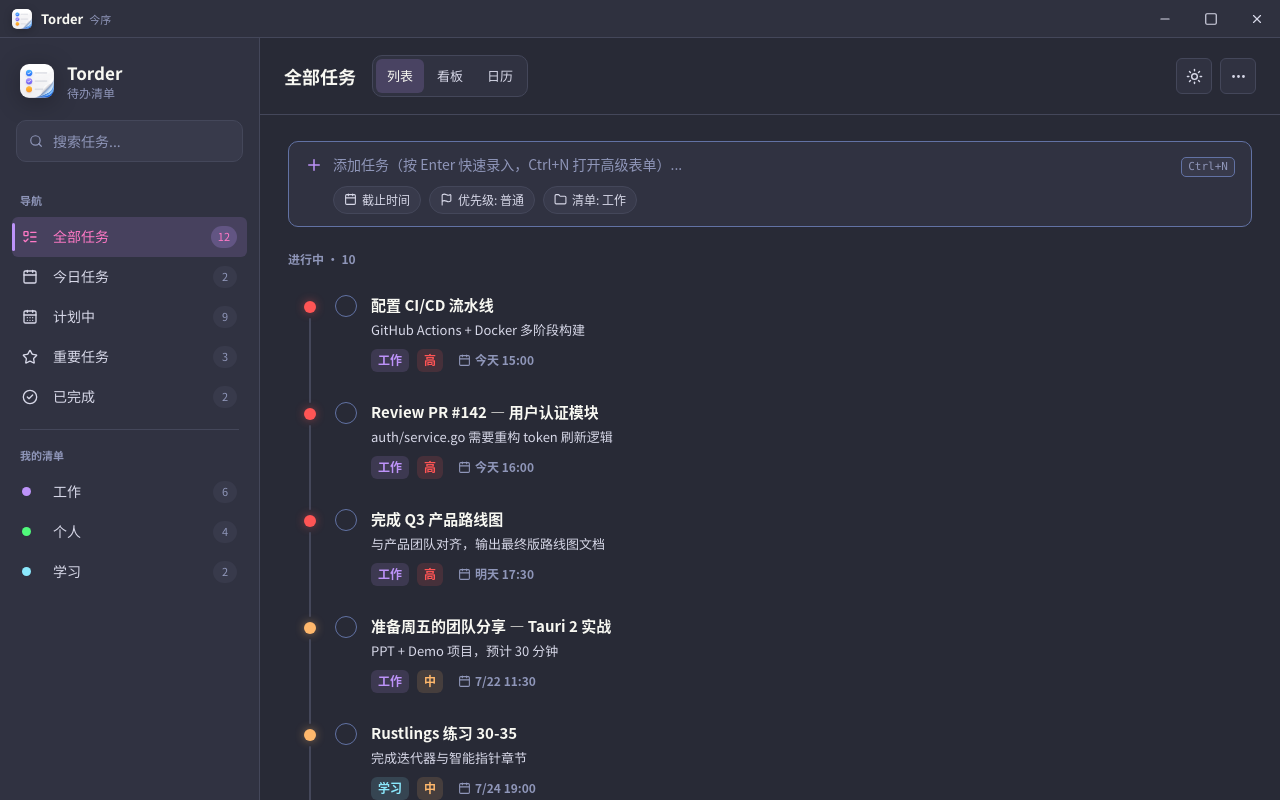
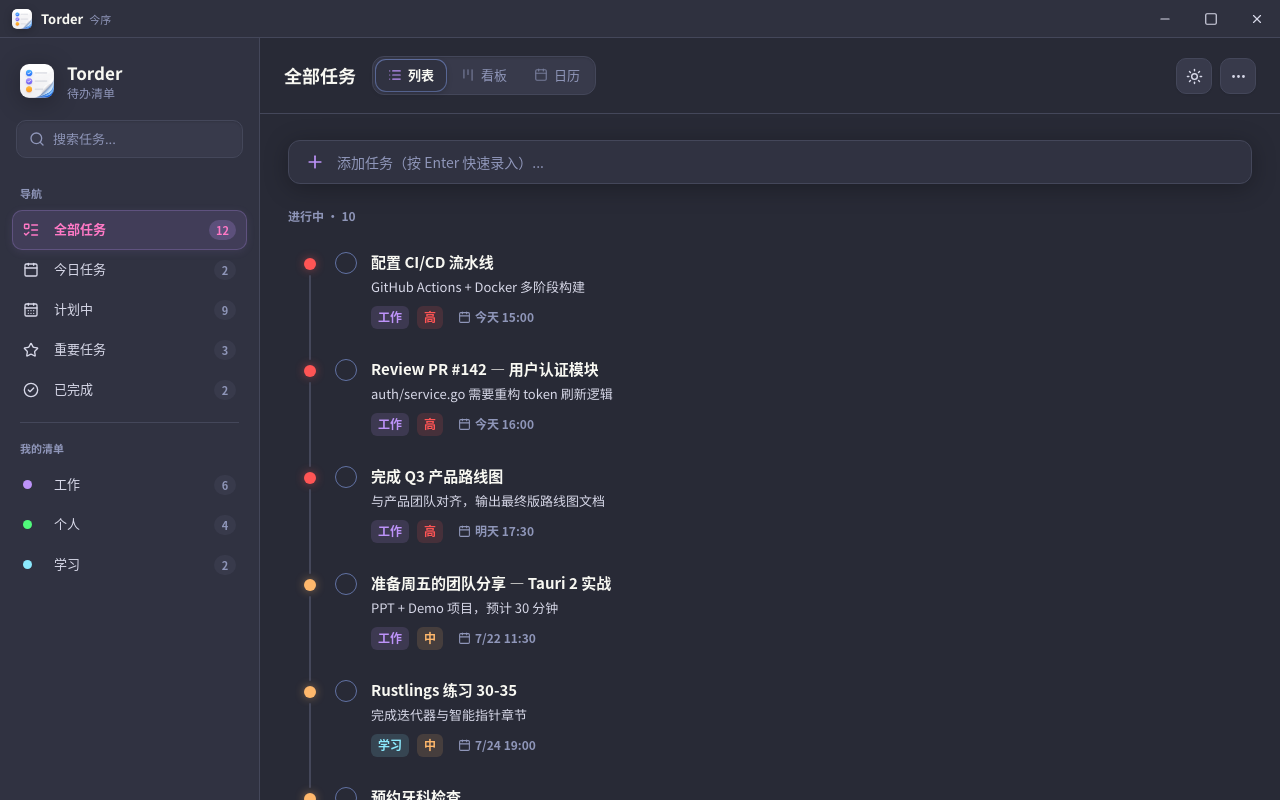
Before and after one commit to kelongyan/Torder, a React (Vite) app: page / in a window 1280 px wide. Built offline with nearby package versions, Linux system fonts and the light colour scheme.

Commit message:
feat: 精修首页UI视觉与动态展开交互，更新README及界面截图

```diff
--- a/src/components/layout/MainHeader.tsx
+++ b/src/components/layout/MainHeader.tsx
@@ -1,3 +1,4 @@
+import { useRef, useEffect } from "react";
 import { MoreHorizontal, Moon, Sun } from "lucide-react";
 import { layoutOptions } from "../../constants/taskConfig";
 import { usePresence } from "../../hooks/usePresence";
@@ -32,57 +33,90 @@ export function MainHeader({
   onShowCompletedChange: () => void;
 }) {
   const menuPresence = usePresence(menuOpen, 180);
+  const menuAnchorRef = useRef<HTMLDivElement>(null);
+
+  useEffect(() => {
+    if (!menuOpen) return;
+
+    const handlePointerDownOutside = (event: PointerEvent) => {
+      if (
+        menuAnchorRef.current &&
+        !menuAnchorRef.current.contains(event.target as Node)
+      ) {
+        onMenuToggle();
+      }
+    };
+
+    document.addEventListener("pointerdown", handlePointerDownOutside);
+    return () => {
+      document.removeEventListener("pointerdown", handlePointerDownOutside);
+    };
+  }, [menuOpen, onMenuToggle]);
+
+  const handleSortSelect = (newSortBy: import("../../types/database").TaskSortBy) => {
+    onSortChange(newSortBy);
+    onMenuToggle();
+  };
+
+  const handleShowCompletedToggle = () => {
+    onShowCompletedChange();
+    onMenuToggle();
+  };
 
   return (
     <header className="main-header">
       <div className="main-header-left" style={{ display: "flex", alignItems: "center", gap: "16px" }}>
         <h1 style={{ margin: 0, fontSize: "18px", fontWeight: 700 }}>{title}</h1>
         <div className="layout-tabs" aria-label="布局切换">
-          {layoutOptions.map((item) => (
+          {layoutOptions.map((item) => {
+            const Icon = item.icon;
+            return (
               <button
                 key={item.value}
                 type="button"
                 className={layout === item.value ? "active" : ""}
                 onClick={() => onLayoutChange(item.value)}
               >
-              {item.label}
+                <Icon aria-hidden="true" className="tab-icon" />
+                <span>{item.label}</span>
               </button>
-          ))}
+            );
+          })}
         </div>
       </div>
 
       <div className="header-actions">
         <button
           type="button"
-          className="icon-button"
+          className="icon-button theme-toggle-btn"
           onClick={onThemeToggle}
           aria-label="切换主题"
-          title="切换主题"
+          title={`当前主题: ${theme === "dark" ? "暗色" : "亮色"}，点击切换`}
         >
           {theme === "dark" ? (
-            <Sun aria-hidden="true" />
+            <Sun aria-hidden="true" className="theme-icon sun" />
           ) : (
-            <Moon aria-hidden="true" />
+            <Moon aria-hidden="true" className="theme-icon moon" />
           )}
         </button>
 
-        <div className="menu-anchor">
+        <div className="menu-anchor" ref={menuAnchorRef}>
           <button
             type="button"
-            className="icon-button"
+            className={`icon-button menu-toggle-btn ${menuOpen ? "active" : ""}`}
             onClick={onMenuToggle}
             aria-label="更多设置"
             aria-expanded={menuOpen}
           >
-            <MoreHorizontal aria-hidden="true" />
+            <MoreHorizontal aria-hidden="true" className="menu-icon" />
           </button>
           {menuPresence.rendered && (
             <ViewMenu
               sortBy={sortBy}
               showCompleted={showCompleted}
               presence={menuPresence.phase}
-              onSortChange={onSortChange}
-              onShowCompletedChange={onShowCompletedChange}
+              onSortChange={handleSortSelect}
+              onShowCompletedChange={handleShowCompletedToggle}
             />
           )}
         </div>
--- a/src/components/layout/Sidebar.tsx
+++ b/src/components/layout/Sidebar.tsx
@@ -37,7 +37,7 @@ export function Sidebar({
       </div>
 
       <label className="search-box">
-        <Search aria-hidden="true" className="icon-sm" />
+        <Search aria-hidden="true" className="search-icon" />
         <input
           value={searchQuery}
           onChange={(event) => onSearchChange(event.target.value)}
--- a/src/components/task/TaskQuickAdd.tsx
+++ b/src/components/task/TaskQuickAdd.tsx
@@ -6,7 +6,6 @@ export function TaskQuickAdd({
   lists,
   defaultListId,
   onInlineCreate,
-  onOpenDialog,
 }: {
   lists: TaskList[];
   defaultListId: string;
@@ -17,9 +16,12 @@ export function TaskQuickAdd({
   const [priority, setPriority] = useState<0 | 1 | 2>(1);
   const [listId, setListId] = useState(defaultListId);
   const [dueChoice, setDueChoice] = useState<"none" | "today" | "tomorrow">("none");
+  const [isFocused, setIsFocused] = useState(false);
 
   const activeListId = lists.some((l) => l.id === listId) ? listId : defaultListId;
   const currentList = lists.find((l) => l.id === activeListId);
+
+  const isExpanded = isFocused || title.trim().length > 0;
 
   const handleKeyDown = async (e: KeyboardEvent<HTMLInputElement>) => {
     if (e.key === "Enter" && title.trim()) {
@@ -68,32 +70,25 @@ export function TaskQuickAdd({
   const dueLabels = { none: "截止时间", today: "今天 20:00", tomorrow: "明天 09:00" };
 
   return (
-    <div className="quick-add-inline">
+    <div className={`quick-add-inline ${isExpanded ? "is-expanded" : "is-collapsed"}`}>
       <div className="quick-add-input-row">
         <Plus aria-hidden="true" className="add-icon" />
         <input
           type="text"
           value={title}
           onChange={(e) => setTitle(e.target.value)}
+          onFocus={() => setIsFocused(true)}
+          onBlur={() => setIsFocused(false)}
           onKeyDown={handleKeyDown}
-          placeholder="添加任务（按 Enter 快速录入，Ctrl+N 打开高级表单）..."
+          placeholder="添加任务（按 Enter 快速录入）..."
         />
-        {onOpenDialog && (
-          <button
-            type="button"
-            className="btn-dialog-trigger"
-            onClick={onOpenDialog}
-            title="高级弹窗创建 (Ctrl+N)"
-          >
-            <kbd>Ctrl+N</kbd>
-          </button>
-        )}
       </div>
 
       <div className="quick-add-chips-row">
         <button
           type="button"
-          className={`quick-add-chip ${dueChoice !== "none" ? "active" : ""}`}
+          className={`quick-add-chip ${dueChoice !== "none" ? "active due-active" : ""}`}
+          onMouseDown={(e) => e.preventDefault()}
           onClick={cycleDue}
         >
           <Calendar className="chip-icon" />
@@ -102,7 +97,8 @@ export function TaskQuickAdd({
 
         <button
           type="button"
-          className={`quick-add-chip ${priority === 2 ? "active" : ""}`}
+          className={`quick-add-chip priority-chip-${priority} ${priority > 0 ? "active" : ""}`}
+          onMouseDown={(e) => e.preventDefault()}
           onClick={cyclePriority}
         >
           <Flag className="chip-icon" />
@@ -111,7 +107,8 @@ export function TaskQuickAdd({
 
         <button
           type="button"
-          className="quick-add-chip"
+          className="quick-add-chip list-chip"
+          onMouseDown={(e) => e.preventDefault()}
           onClick={cycleList}
         >
           <Folder className="chip-icon" />
--- a/src/constants/taskConfig.ts
+++ b/src/constants/taskConfig.ts
@@ -4,6 +4,8 @@ import {
   CheckCircle2,
   Clock,
   Flag,
+  Kanban,
+  List,
   ListTodo,
   Star,
   type LucideIcon,
@@ -21,10 +23,10 @@ export const systemNav: Array<{
   { view: "completed", icon: CheckCircle2 },
 ];
 
-export const layoutOptions: Array<{ value: TaskLayout; label: string }> = [
-  { value: "list", label: "列表" },
-  { value: "board", label: "看板" },
-  { value: "calendar", label: "日历" },
+export const layoutOptions: Array<{ value: TaskLayout; label: string; icon: LucideIcon }> = [
+  { value: "list", label: "列表", icon: List },
+  { value: "board", label: "看板", icon: Kanban },
+  { value: "calendar", label: "日历", icon: Calendar },
 ];
 
 export const sortOptions: Array<{
--- a/src/styles/layout.css
+++ b/src/styles/layout.css
@@ -159,15 +159,16 @@
 
 .search-box {
   display: flex;
-  height: 42px;
+  height: 38px;
   align-items: center;
-  gap: 10px;
-  margin: 0 16px 19px;
+  gap: 8px;
+  margin: 0 16px 16px;
   border: 1px solid var(--border);
   border-radius: var(--radius);
   background: var(--bg-tertiary);
-  padding: 0 12px;
+  padding: 0 10px 0 12px;
   color: var(--text-muted);
+  box-shadow: inset 0 1px 2px rgba(0, 0, 0, 0.12);
   transition:
     border-color var(--motion-fast) var(--ease-standard),
     background-color var(--motion-fast) var(--ease-standard),
@@ -175,9 +176,24 @@
 }
 
 .search-box:focus-within {
-  border-color: var(--accent-border);
-  background: var(--bg-hover);
-  box-shadow: 0 0 0 4px var(--focus-ring);
+  border-color: var(--accent);
+  background: var(--bg-secondary);
+  box-shadow:
+    0 0 0 3px color-mix(in srgb, var(--accent) 20%, transparent),
+    inset 0 1px 1px rgba(0, 0, 0, 0.05);
+}
+
+.search-box .search-icon {
+  width: 16px;
+  height: 16px;
+  color: var(--text-muted);
+  flex-shrink: 0;
+  transition: color var(--motion-fast) var(--ease-standard), transform var(--motion-fast) var(--ease-spring);
+}
+
+.search-box:focus-within .search-icon {
+  color: var(--accent);
+  transform: scale(1.08);
 }
 
 .search-box input {
@@ -186,12 +202,26 @@
   outline: 0;
   background: transparent;
   color: var(--text-primary);
-  font-size: 14px;
-  line-height: 22px;
+  font-size: 13px;
+  line-height: 20px;
 }
 
 .search-box input::placeholder {
   color: var(--text-muted);
+}
+
+.search-kbd {
+  min-width: 0;
+  border: 1px solid var(--border);
+  border-radius: 4px;
+  background: var(--bg-secondary);
+  padding: 1px 5px;
+  color: var(--text-muted);
+  font-size: 10px;
+  font-weight: 600;
+  line-height: 14px;
+  letter-spacing: 0.3px;
+  opacity: 0.85;
 }
 
 .sidebar-nav {
@@ -218,47 +248,44 @@
   grid-template-columns: 20px minmax(0, 1fr) auto;
   align-items: center;
   gap: 11px;
-  border: 0;
-  border-radius: var(--radius-sm);
+  border: 1px solid transparent;
+  border-radius: var(--radius);
   background: transparent;
-  padding: 8px 10px 9px;
+  padding: 7px 10px 8px;
   color: var(--text-secondary);
+  font-size: 13px;
+  font-weight: 500;
   text-align: left;
   transition:
     background-color var(--motion-fast) var(--ease-standard),
+    border-color var(--motion-fast) var(--ease-standard),
     color var(--motion-fast) var(--ease-standard),
+    box-shadow var(--motion-fast) var(--ease-standard),
     transform var(--motion-fast) var(--ease-spring);
   will-change: transform;
 }
 
 .nav-item::before {
-  position: absolute;
-  inset: 6px auto 6px 0;
-  width: 3px;
-  border-radius: 999px;
-  background: var(--accent);
-  content: "";
-  opacity: 0;
-  transform: scaleY(0.38);
-  transition:
-    opacity var(--motion-fast) var(--ease-standard),
-    transform var(--motion-soft) var(--ease-out);
+  display: none;
 }
 
 .nav-item:hover {
   background: var(--bg-hover);
   color: var(--text-primary);
-  transform: translateX(1px);
+  transform: translateX(2px);
 }
 
 .nav-item.active {
-  background: var(--accent-bg);
+  background: color-mix(in srgb, var(--accent) 12%, transparent);
+  border-color: color-mix(in srgb, var(--accent) 24%, transparent);
   color: var(--accent-hover);
+  font-weight: 600;
+  box-shadow: 0 2px 8px color-mix(in srgb, var(--accent) 10%, transparent);
 }
 
-.nav-item.active::before {
-  opacity: 1;
-  transform: scaleY(1);
+.nav-item.active .icon-sm {
+  color: var(--accent-hover);
+  transform: scale(1.08);
 }
 
 .nav-item span:nth-child(2) {
@@ -268,18 +295,22 @@
 }
 
 .nav-badge {
-  min-width: 24px;
+  min-width: 22px;
   border-radius: 999px;
   background: var(--bg-tertiary);
-  padding: 2px 7px 3px;
+  padding: 2px 7px;
   color: var(--text-muted);
   font-size: 11px;
-  line-height: 17px;
+  font-weight: 600;
+  line-height: 16px;
   text-align: center;
+  transition:
+    background-color var(--motion-fast) var(--ease-standard),
+    color var(--motion-fast) var(--ease-standard);
 }
 
 .nav-item.active .nav-badge {
-  background: var(--accent-badge-bg);
+  background: color-mix(in srgb, var(--accent) 22%, transparent);
   color: var(--accent-hover);
 }
 
@@ -340,41 +371,68 @@
 
 .layout-tabs {
   position: relative;
-  display: flex;
+  display: inline-flex;
   align-items: center;
-  gap: 2px;
+  gap: 3px;
   border: 1px solid var(--border);
-  border-radius: var(--radius);
-  background: var(--bg-secondary);
+  border-radius: calc(var(--radius) + 2px);
+  background: var(--bg-tertiary);
   padding: 3px;
+  box-shadow: inset 0 1px 2px rgba(0, 0, 0, 0.12);
   transition:
     background-color var(--motion-theme) var(--ease-standard),
     border-color var(--motion-theme) var(--ease-standard);
 }
 
 .layout-tabs button {
-  min-width: 48px;
+  display: inline-flex;
+  align-items: center;
+  gap: 6px;
   border: 0;
-  border-radius: var(--radius-sm);
+  border-radius: var(--radius);
   background: transparent;
-  padding: 7px 11px 8px;
-  color: var(--text-secondary);
+  padding: 5px 12px;
+  color: var(--text-muted);
   font-size: 13px;
-  line-height: 19px;
+  font-weight: 500;
+  cursor: pointer;
   transition:
     background-color var(--motion-fast) var(--ease-standard),
     color var(--motion-fast) var(--ease-standard),
+    box-shadow var(--motion-fast) var(--ease-standard),
     transform var(--motion-fast) var(--ease-spring);
 }
 
-.layout-tabs button.active,
+.layout-tabs button .tab-icon {
+  width: 14px;
+  height: 14px;
+  opacity: 0.7;
+  transition: opacity var(--motion-fast) var(--ease-standard), color var(--motion-fast) var(--ease-standard);
+}
+
 .layout-tabs button:hover {
-  background: var(--bg-active);
   color: var(--text-primary);
+  background: color-mix(in srgb, var(--bg-hover) 60%, transparent);
+}
+
+.layout-tabs button:hover .tab-icon {
+  opacity: 0.9;
+}
+
+.layout-tabs button.active {
+  background: var(--bg-secondary);
+  color: var(--text-primary);
+  font-weight: 600;
+  box-shadow: 0 2px 6px rgba(0, 0, 0, 0.22), 0 0 0 1px var(--border-light);
+}
+
+.layout-tabs button.active .tab-icon {
+  color: var(--accent);
+  opacity: 1;
 }
 
 .layout-tabs button:active {
-  transform: scale(0.97);
+  transform: scale(0.96);
 }
 
 .icon-button {
@@ -383,9 +441,10 @@
   height: 36px;
   place-items: center;
   border: 1px solid var(--border);
-  border-radius: var(--radius-sm);
-  background: var(--bg-secondary);
+  border-radius: var(--radius);
+  background: var(--bg-tertiary);
   color: var(--text-secondary);
+  box-shadow: 0 1px 2px rgba(0, 0, 0, 0.08);
   transition:
     border-color var(--motion-fast) var(--ease-standard),
     background-color var(--motion-fast) var(--ease-standard),
@@ -396,20 +455,48 @@
 }
 
 .icon-button:hover {
-  border-color: var(--border-light);
-  background: var(--bg-hover);
+  border-color: color-mix(in srgb, var(--accent) 35%, transparent);
+  background: var(--bg-secondary);
   color: var(--text-primary);
-  box-shadow: var(--shadow);
+  box-shadow: 0 4px 12px color-mix(in srgb, var(--accent) 12%, transparent);
   transform: translateY(-1px);
 }
 
-.icon-button:active {
-  transform: scale(0.94);
+.icon-button.active {
+  border-color: var(--accent);
+  background: color-mix(in srgb, var(--accent) 14%, transparent);
+  color: var(--accent-hover);
+  box-shadow: 0 0 0 3px color-mix(in srgb, var(--accent) 20%, transparent);
 }
 
-.icon-button svg {
+.icon-button:active {
+  transform: scale(0.93);
+}
+
+.icon-button .theme-icon {
   width: 17px;
   height: 17px;
+  transition: transform var(--motion-soft) var(--ease-spring), color var(--motion-fast) var(--ease-standard);
+}
+
+.icon-button:hover .theme-icon.sun {
+  transform: rotate(45deg) scale(1.1);
+  color: var(--amber);
+}
+
+.icon-button:hover .theme-icon.moon {
+  transform: rotate(-20deg) scale(1.1);
+  color: var(--accent-hover);
+}
+
+.icon-button .menu-icon {
+  width: 17px;
+  height: 17px;
+  transition: transform var(--motion-fast) var(--ease-spring);
+}
+
+.icon-button:hover .menu-icon {
+  transform: scale(1.12);
 }
 
 .menu-anchor {
@@ -421,12 +508,13 @@
   top: calc(100% + 8px);
   right: 0;
   z-index: 20;
-  width: 210px;
-  border: 1px solid var(--border);
-  border-radius: var(--radius);
-  background: var(--bg-secondary);
-  padding: 8px;
-  box-shadow: var(--shadow);
+  width: 220px;
+  border: 1px solid var(--border-light);
+  border-radius: calc(var(--radius) + 2px);
+  background: color-mix(in srgb, var(--bg-secondary) 94%, transparent);
+  backdrop-filter: blur(16px);
+  padding: 6px;
+  box-shadow: 0 14px 36px rgba(0, 0, 0, 0.35), 0 0 0 1px rgba(255, 255, 255, 0.05);
   transform-origin: top right;
   will-change: opacity, transform;
 }
@@ -440,11 +528,12 @@
 }
 
 .menu-label {
-  padding: 7px 8px 5px;
+  padding: 8px 10px 4px;
   color: var(--text-muted);
   font-size: 11px;
   font-weight: 700;
   line-height: 16px;
+  letter-spacing: 0.2px;
 }
 
 .menu-item {
@@ -453,12 +542,14 @@
   min-height: 36px;
   grid-template-columns: 18px 1fr 18px;
   align-items: center;
-  gap: 9px;
+  gap: 10px;
   border: 0;
   border-radius: var(--radius-sm);
   background: transparent;
-  padding: 7px 8px 8px;
+  padding: 6px 10px;
   color: var(--text-secondary);
+  font-size: 13px;
+  font-weight: 500;
   text-align: left;
   transition:
     background-color var(--motion-fast) var(--ease-standard),
@@ -467,14 +558,18 @@
 }
 
 .menu-item:hover {
-  background: var(--bg-hover);
+  background: color-mix(in srgb, var(--accent) 12%, transparent);
   color: var(--text-primary);
   transform: translateX(2px);
 }
 
+.menu-item .icon-sm:last-child {
+  color: var(--accent);
+}
+
 .menu-separator {
   height: 1px;
-  margin: 7px 4px;
+  margin: 6px 4px;
   background: var(--border);
 }
 
--- a/src/styles/task-list.css
+++ b/src/styles/task-list.css
@@ -6,32 +6,46 @@
 .quick-add-inline {
   display: flex;
   flex-direction: column;
-  gap: 10px;
+  gap: 0;
   width: 100%;
-  padding: 12px 16px;
-  border: 1px solid var(--border-light);
-  border-radius: var(--radius);
+  padding: 10px 16px;
+  border: 1px solid var(--border);
+  border-radius: calc(var(--radius) + 2px);
   background: var(--bg-secondary);
-  transition: border-color var(--motion-fast) var(--ease-standard), box-shadow var(--motion-fast) var(--ease-standard);
-  margin-bottom: 16px;
+  box-shadow: var(--shadow);
+  transition:
+    border-color var(--motion-fast) var(--ease-standard),
+    background-color var(--motion-fast) var(--ease-standard),
+    box-shadow var(--motion-fast) var(--ease-standard),
+    padding var(--motion-soft) var(--ease-standard);
+  margin-bottom: 18px;
 }
 
-.quick-add-inline:focus-within {
+.quick-add-inline.is-expanded {
+  padding: 14px 18px;
   border-color: var(--accent);
-  box-shadow: 0 0 16px color-mix(in srgb, var(--accent) 20%, transparent);
+  background: color-mix(in srgb, var(--bg-secondary) 98%, var(--accent));
+  box-shadow:
+    0 0 0 3px color-mix(in srgb, var(--accent) 22%, transparent),
+    0 6px 20px color-mix(in srgb, var(--accent) 12%, transparent);
 }
 
 .quick-add-input-row {
   display: flex;
   align-items: center;
-  gap: 10px;
+  gap: 12px;
 }
 
 .quick-add-input-row .add-icon {
-  width: 18px;
-  height: 18px;
+  width: 20px;
+  height: 20px;
   color: var(--accent);
   flex-shrink: 0;
+  transition: transform var(--motion-fast) var(--ease-spring);
+}
+
+.quick-add-inline.is-expanded .add-icon {
+  transform: rotate(90deg) scale(1.1);
 }
 
 .quick-add-input-row input {
@@ -42,47 +56,93 @@
   color: var(--text-primary);
   font-size: 14px;
   font-weight: 500;
+  line-height: 22px;
 }
 
 .quick-add-input-row input::placeholder {
   color: var(--text-muted);
 }
 
-.btn-dialog-trigger {
-  background: transparent;
-  border: none;
-  cursor: pointer;
-  padding: 0;
-}
-
 .quick-add-chips-row {
   display: flex;
   align-items: center;
   gap: 8px;
-  padding-left: 28px;
+  padding-left: 32px;
   flex-wrap: wrap;
+  max-height: 0;
+  opacity: 0;
+  overflow: hidden;
+  transform: translateY(-8px);
+  pointer-events: none;
+  margin-top: 0;
+  transition:
+    max-height var(--motion-soft) var(--ease-out),
+    opacity var(--motion-soft) var(--ease-out),
+    transform var(--motion-soft) var(--ease-out),
+    margin-top var(--motion-soft) var(--ease-out);
+}
+
+.quick-add-inline.is-expanded .quick-add-chips-row {
+  max-height: 80px;
+  opacity: 1;
+  transform: translateY(0);
+  pointer-events: auto;
+  margin-top: 10px;
 }
 
 .quick-add-chip {
   display: inline-flex;
   align-items: center;
-  gap: 5px;
-  padding: 4px 10px;
-  border-radius: 16px;
+  gap: 6px;
+  padding: 4px 11px;
+  border-radius: 999px;
   border: 1px solid var(--border);
   background: var(--bg-tertiary);
   color: var(--text-secondary);
   font-size: 12px;
   font-weight: 500;
   cursor: pointer;
-  transition: all var(--motion-fast) var(--ease-standard);
+  transition:
+    border-color var(--motion-fast) var(--ease-standard),
+    background-color var(--motion-fast) var(--ease-standard),
+    color var(--motion-fast) var(--ease-standard),
+    transform var(--motion-fast) var(--ease-spring),
+    box-shadow var(--motion-fast) var(--ease-standard);
 }
 
-.quick-add-chip:hover,
-.quick-add-chip.active {
-  border-color: var(--accent);
+.quick-add-chip:hover {
+  border-color: var(--border-light);
+  background: var(--bg-hover);
+  color: var(--text-primary);
+  transform: translateY(-1px);
+}
+
+.quick-add-chip.due-active {
+  border-color: color-mix(in srgb, var(--accent) 40%, transparent);
+  background: color-mix(in srgb, var(--accent) 14%, transparent);
   color: var(--accent-hover);
-  background: var(--accent-bg);
+}
+
+.quick-add-chip.priority-chip-2.active {
+  border-color: color-mix(in srgb, var(--red) 50%, transparent);
+  background: color-mix(in srgb, var(--red) 16%, transparent);
+  color: var(--red);
+}
+
+.quick-add-chip.priority-chip-1.active {
+  border-color: color-mix(in srgb, var(--amber) 50%, transparent);
+  background: color-mix(in srgb, var(--amber) 16%, transparent);
+  color: var(--amber);
+}
+
+.quick-add-chip.priority-chip-0.active {
+  border-color: color-mix(in srgb, var(--blue) 50%, transparent);
+  background: color-mix(in srgb, var(--blue) 16%, transparent);
+  color: var(--blue);
+}
+
+.quick-add-chip.list-chip:hover {
+  border-color: color-mix(in srgb, var(--accent) 35%, transparent);
 }
 
 .quick-add-chip .chip-icon {
@@ -95,10 +155,12 @@ kbd {
   border: 1px solid var(--border-light);
   border-radius: 5px;
   background: var(--bg-tertiary);
-  padding: 2px 6px 3px;
+  padding: 2px 7px 3px;
   color: var(--text-muted);
   font-size: 11px;
+  font-weight: 600;
   line-height: 17px;
+  box-shadow: 0 1px 2px rgba(0, 0, 0, 0.15);
 }
 
 .section-header {
```
Also changed, not shown: src/assets/readme-preview.png, 1 other file (tests, documents, lock files or other folders). Lines whose indentation alone changed are shown as unchanged.
